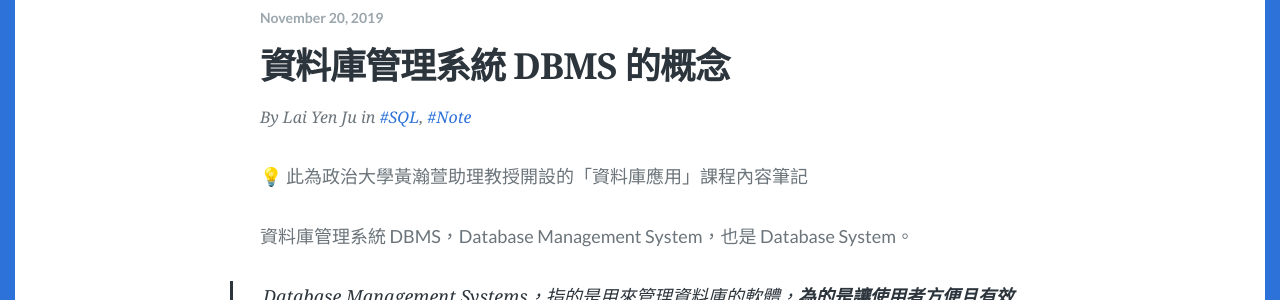
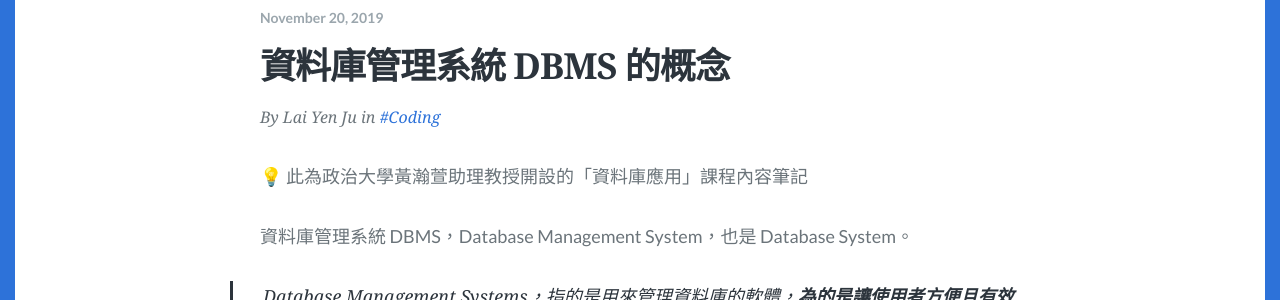
Before and after one commit to laiyenju/laiyenju.github.io, a Jekyll site: the page built from _posts/2019-11-20-concept-DBMS.md, in a window 1280 px wide and 900 px high. Shown: the part 217-517 px from the top of the window. Built offline with Jekyll 4.4.1, drawn with Linux system fonts in a browser that asks for light colours.

Commit message:
Update 2019-11-20-concept-DBMS.md

```diff
--- a/_posts/2019-11-20-concept-DBMS.md
+++ b/_posts/2019-11-20-concept-DBMS.md
@@ -5,11 +5,8 @@ slug: concept-DBMS
 date: 2019-11-20
 status: publish
 author: Lai Yen Ju
-categories:
-  - Database
 tags:
-  - SQL
-  - Note
+  - Coding
 excerpt: MacOS系統的 Git 操作指令與方法
 ---
 
```
